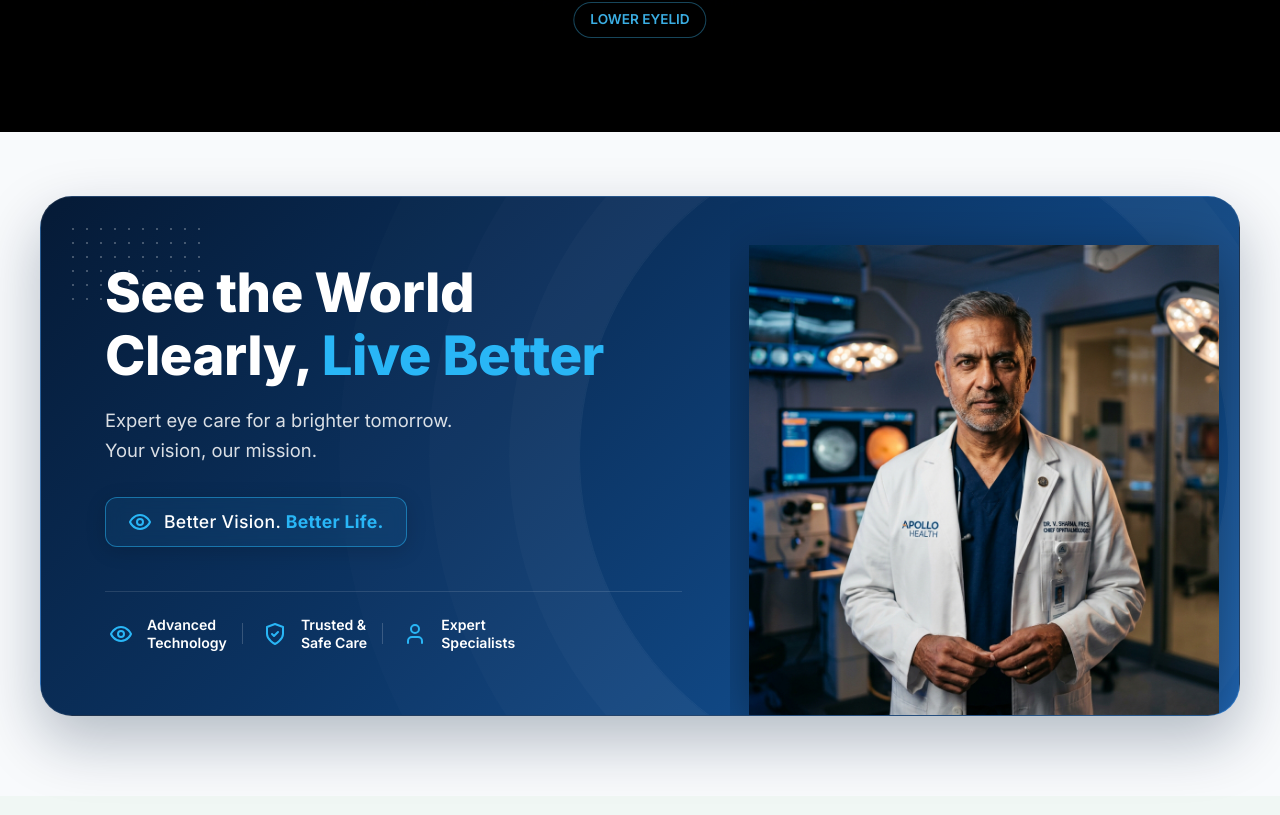
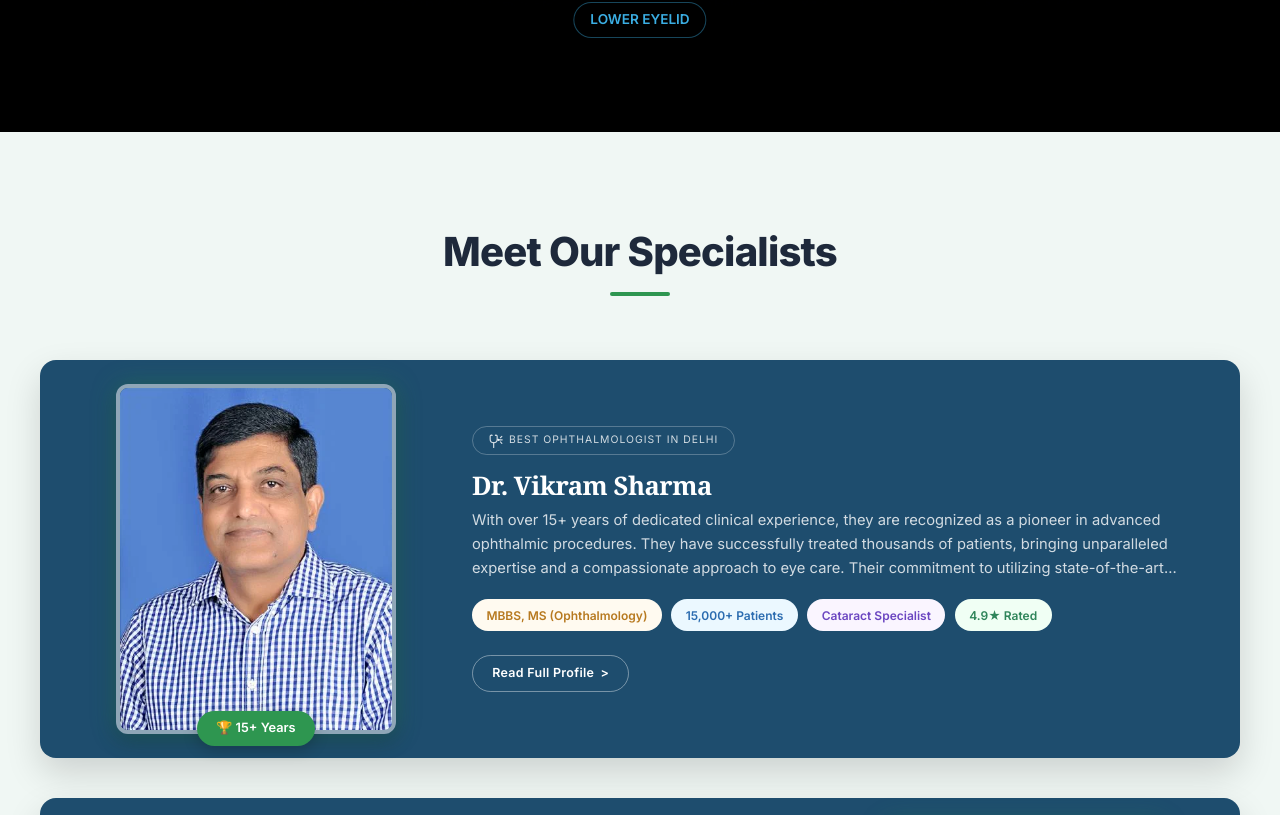
Before and after one commit to pkfiziks742004/Delhi-Eye-Hospital, a Next.js app: page / in a window 1280 px wide. Shown: the part 4830-5645 px from the top of the page. Built offline with nearby package versions, Linux system fonts and the light colour scheme.

Commit message:
feat: use exact high-res Vision Banner graphic and reposition below Your Journey With Us section

```diff
--- a/src/app/page.tsx
+++ b/src/app/page.tsx
@@ -198,10 +198,7 @@ export default function Home() {
       {/* 7. Interactive Specialities Eye Map */}
       <InteractiveEye />
 
-      {/* 8. Vision Feature Banner (See the World Clearly, Live Better) */}
-      <VisionBanner />
-
-      {/* 9. Doctors Section */}
+      {/* 8. Doctors Section */}
       <section className="section" style={{ backgroundColor: '#f0f7f4' }}>
         <div className="container">
           <h2 className="section-title" style={{ marginBottom: '4rem' }}>Meet Our Specialists</h2>
@@ -337,7 +334,10 @@ export default function Home() {
         </div>
       </section>
 
-      {/* 12. Contact Section */}
+      {/* 12. Vision Feature Banner (See the World Clearly, Live Better) */}
+      <VisionBanner />
+
+      {/* 13. Contact Section */}
       <section className="section section-alt contact-section">
         <div className="container grid grid-cols-2">
           <div className="contact-info-panel">
--- a/src/components/VisionBanner.css
+++ b/src/components/VisionBanner.css
@@ -1,248 +1,42 @@
-/* Vision Banner Section - See the World Clearly, Live Better */
+/* Vision Banner Section */
 .vision-banner-section {
-  padding: 4rem 0 5rem;
-  background-color: #f8fafc;
+  padding: 2.5rem 0 5rem;
+  background-color: transparent;
   position: relative;
 }
 
-.vision-banner-card {
-  background: linear-gradient(135deg, #051a36 0%, #0b3260 40%, #124e8f 80%, #1a64b5 100%);
-  border-radius: 32px;
+.vision-banner-wrapper {
+  position: relative;
+  border-radius: 28px;
   overflow: hidden;
-  box-shadow: 0 25px 60px rgba(5, 26, 54, 0.28);
-  position: relative;
-  display: grid;
-  grid-template-columns: 1.15fr 0.85fr;
-  align-items: center;
-  min-height: 480px;
-  color: #ffffff;
-  border: 1px solid rgba(255, 255, 255, 0.1);
+  box-shadow: 0 20px 50px rgba(7, 30, 61, 0.22);
+  transition: transform 0.35s cubic-bezier(0.16, 1, 0.3, 1), box-shadow 0.35s ease;
+  display: block;
+  border: 1px solid rgba(255, 255, 255, 0.15);
+  background: #071e3d;
 }
 
-@media (max-width: 992px) {
-  .vision-banner-card {
-    grid-template-columns: 1fr;
-    min-height: auto;
-  }
+.vision-banner-wrapper:hover {
+  transform: translateY(-4px) scale(1.005);
+  box-shadow: 0 28px 65px rgba(7, 30, 61, 0.32);
 }
 
-/* Background Decorative Elements */
-.banner-dot-pattern {
-  position: absolute;
-  top: 25px;
-  left: 25px;
-  width: 140px;
-  height: 90px;
-  background-image: radial-gradient(circle, rgba(255, 255, 255, 0.25) 1.5px, transparent 1.5px);
-  background-size: 14px 14px;
-  pointer-events: none;
-  z-index: 1;
-}
-
-.banner-wave-rings {
-  position: absolute;
-  top: 50%;
-  right: 28%;
-  transform: translate(50%, -50%);
-  width: 650px;
-  height: 650px;
-  border: 1px solid rgba(255, 255, 255, 0.05);
-  border-radius: 50%;
-  box-shadow:
-    0 0 0 70px rgba(255, 255, 255, 0.02),
-    0 0 0 150px rgba(255, 255, 255, 0.015),
-    0 0 0 240px rgba(255, 255, 255, 0.01);
-  pointer-events: none;
-  z-index: 1;
-}
-
-/* Left Content Column */
-.vision-banner-content {
-  padding: 4rem 3rem 4rem 4rem;
-  position: relative;
-  z-index: 10;
-  display: flex;
-  flex-direction: column;
-  justify-content: center;
+.vision-banner-img {
+  width: 100%;
+  height: auto;
+  display: block;
+  object-fit: cover;
+  border-radius: 28px;
 }
 
 @media (max-width: 768px) {
-  .vision-banner-content {
-    padding: 3rem 1.75rem 2rem 1.75rem;
+  .vision-banner-section {
+    padding: 1.5rem 0 3.5rem;
+  }
+  .vision-banner-wrapper {
+    border-radius: 20px;
+  }
+  .vision-banner-img {
+    border-radius: 20px;
   }
 }
-
-.vision-banner-title {
-  font-size: 3.4rem;
-  font-weight: 800;
-  color: #ffffff;
-  line-height: 1.15;
-  letter-spacing: -0.5px;
-  margin-bottom: 1.25rem;
-}
-
-.vision-banner-title span {
-  color: #29b6f6;
-}
-
-@media (max-width: 768px) {
-  .vision-banner-title {
-    font-size: 2.4rem;
-  }
-}
-
-.vision-banner-desc {
-  font-size: 1.15rem;
-  color: rgba(255, 255, 255, 0.85);
-  line-height: 1.6;
-  margin-bottom: 2rem;
-  font-weight: 400;
-}
-
-/* Center Highlight Pill */
-.vision-banner-pill {
-  display: inline-flex;
-  align-items: center;
-  gap: 12px;
-  padding: 10px 22px;
-  border-radius: 12px;
-  border: 1px solid rgba(41, 182, 246, 0.5);
-  background: rgba(41, 182, 246, 0.08);
-  backdrop-filter: blur(8px);
-  width: fit-content;
-  margin-bottom: 2.75rem;
-  box-shadow: 0 4px 20px rgba(0, 0, 0, 0.15);
-  transition: all 0.3s ease;
-}
-
-.vision-banner-pill:hover {
-  background: rgba(41, 182, 246, 0.15);
-  border-color: #29b6f6;
-  transform: translateY(-2px);
-}
-
-.pill-eye-icon {
-  display: flex;
-  align-items: center;
-  justify-content: center;
-  color: #29b6f6;
-}
-
-.pill-label-text {
-  font-size: 1.1rem;
-  color: #ffffff;
-  font-weight: 500;
-  letter-spacing: 0.3px;
-}
-
-.pill-label-text strong {
-  color: #29b6f6;
-  font-weight: 700;
-}
-
-/* 3 Pillars Footer in Banner */
-.banner-features-row {
-  display: flex;
-  align-items: center;
-  gap: 2rem;
-  padding-top: 1.5rem;
-  border-top: 1px solid rgba(255, 255, 255, 0.12);
-  flex-wrap: wrap;
-}
-
-.feature-col-item {
-  display: flex;
-  align-items: center;
-  gap: 10px;
-  position: relative;
-}
-
-.feature-col-item:not(:last-child)::after {
-  content: '';
-  position: absolute;
-  right: -1rem;
-  top: 20%;
-  height: 60%;
-  width: 1px;
-  background: rgba(255, 255, 255, 0.18);
-}
-
-@media (max-width: 600px) {
-  .feature-col-item:not(:last-child)::after {
-    display: none;
-  }
-}
-
-.feature-icon-wrapper {
-  display: flex;
-  align-items: center;
-  justify-content: center;
-  color: #29b6f6;
-  width: 32px;
-  height: 32px;
-}
-
-.feature-text-block {
-  font-size: 0.88rem;
-  font-weight: 600;
-  color: #ffffff;
-  line-height: 1.25;
-}
-
-/* Right Doctor Visual & Clinic Chart Background */
-.vision-banner-visual {
-  position: relative;
-  height: 100%;
-  min-height: 480px;
-  display: flex;
-  align-items: flex-end;
-  justify-content: center;
-  overflow: hidden;
-  z-index: 5;
-}
-
-@media (max-width: 992px) {
-  .vision-banner-visual {
-    min-height: 380px;
-  }
-}
-
-/* Background Eye Test Chart */
-.chart-bg-overlay {
-  position: absolute;
-  top: 15%;
-  right: 8%;
-  background: rgba(255, 255, 255, 0.08);
-  border: 1px solid rgba(255, 255, 255, 0.12);
-  padding: 18px 24px;
-  border-radius: 12px;
-  font-family: monospace;
-  font-weight: 900;
-  color: rgba(255, 255, 255, 0.3);
-  text-align: center;
-  line-height: 1.3;
-  letter-spacing: 6px;
-  user-select: none;
-  pointer-events: none;
-  box-shadow: 0 8px 30px rgba(0, 0, 0, 0.2);
-}
-
-.chart-bg-overlay .chart-row-1 { font-size: 2.2rem; }
-.chart-bg-overlay .chart-row-2 { font-size: 1.5rem; }
-.chart-bg-overlay .chart-row-3 { font-size: 1.1rem; }
-.chart-bg-overlay .chart-row-4 { font-size: 0.85rem; letter-spacing: 4px; }
-
-/* Doctor Photo Cutout */
-.banner-doctor-img {
-  max-height: 470px;
-  width: auto;
-  object-fit: contain;
-  position: relative;
-  z-index: 6;
-  filter: drop-shadow(0 15px 30px rgba(0, 0, 0, 0.4));
-  transition: transform 0.4s cubic-bezier(0.16, 1, 0.3, 1);
-}
-
-.vision-banner-card:hover .banner-doctor-img {
-  transform: scale(1.02);
-}
--- a/src/components/VisionBanner.tsx
+++ b/src/components/VisionBanner.tsx
@@ -6,105 +6,19 @@ import './VisionBanner.css';
 
 export default function VisionBanner() {
   return (
-    <section className="vision-banner-section">
+    <section className="vision-banner-section" id="vision-banner">
       <div className="container">
-        <div className="vision-banner-card">
-
-          {/* Top-Left Decorative Dot Matrix */}
-          <div className="banner-dot-pattern"></div>
-
-          {/* Concentric Wave Rings */}
-          <div className="banner-wave-rings"></div>
-
-          {/* Left Text & Value Proposition Column */}
-          <div className="vision-banner-content">
-            <h2 className="vision-banner-title">
-              See the World<br />
-              Clearly, <span>Live Better</span>
-            </h2>
-
-            <p className="vision-banner-desc">
-              Expert eye care for a brighter tomorrow.<br />
-              Your vision, our mission.
-            </p>
-
-            {/* Glowing Border Pill */}
-            <Link href="?modal=book-appointment" className="vision-banner-pill">
-              <span className="pill-eye-icon">
-                <svg width="24" height="24" viewBox="0 0 24 24" fill="none" stroke="currentColor" strokeWidth="2" strokeLinecap="round" strokeLinejoin="round">
-                  <path d="M2 12s3-7 10-7 10 7 10 7-3 7-10 7-10-7-10-7Z"></path>
-                  <circle cx="12" cy="12" r="3"></circle>
-                </svg>
-              </span>
-              <span className="pill-label-text">
-                Better Vision. <strong>Better Life.</strong>
-              </span>
-            </Link>
-
-            {/* 3 Value Pillars */}
-            <div className="banner-features-row">
-              {/* Feature 1 */}
-              <div className="feature-col-item">
-                <div className="feature-icon-wrapper">
-                  <svg width="24" height="24" viewBox="0 0 24 24" fill="none" stroke="currentColor" strokeWidth="2" strokeLinecap="round" strokeLinejoin="round">
-                    <path d="M2 12s3-7 10-7 10 7 10 7-3 7-10 7-10-7-10-7Z"></path>
-                    <circle cx="12" cy="12" r="3"></circle>
-                  </svg>
-                </div>
-                <div className="feature-text-block">
-                  Advanced<br />Technology
-                </div>
-              </div>
-
-              {/* Feature 2 */}
-              <div className="feature-col-item">
-                <div className="feature-icon-wrapper">
-                  <svg width="24" height="24" viewBox="0 0 24 24" fill="none" stroke="currentColor" strokeWidth="2" strokeLinecap="round" strokeLinejoin="round">
-                    <path d="M12 22s8-4 8-10V5l-8-3-8 3v7c0 6 8 10 8 10z"></path>
-                    <polyline points="9 12 11 14 15 10"></polyline>
-                  </svg>
-                </div>
-                <div className="feature-text-block">
-                  Trusted &amp;<br />Safe Care
-                </div>
-              </div>
-
-              {/* Feature 3 */}
-              <div className="feature-col-item">
-                <div className="feature-icon-wrapper">
-                  <svg width="24" height="24" viewBox="0 0 24 24" fill="none" stroke="currentColor" strokeWidth="2" strokeLinecap="round" strokeLinejoin="round">
-                    <path d="M19 21v-2a4 4 0 0 0-4-4H9a4 4 0 0 0-4 4v2"></path>
-                    <circle cx="12" cy="7" r="4"></circle>
-                  </svg>
-                </div>
-                <div className="feature-text-block">
-                  Expert<br />Specialists
-                </div>
-              </div>
-            </div>
-
-          </div>
-
-          {/* Right Doctor & Clinical Environment Visual */}
-          <div className="vision-banner-visual">
-
-            {/* Background Snellen Eye Chart */}
-            <div className="chart-bg-overlay">
-              <div className="chart-row-1">E</div>
-              <div className="chart-row-2">F P</div>
-              <div className="chart-row-3">T O Z</div>
-              <div className="chart-row-4">L P E D</div>
-            </div>
-
-            {/* Doctor Photo */}
-            <img
-              src="/doctor-1-cinematic.png"
-              alt="Expert Eye Specialist"
-              className="banner-doctor-img"
-            />
-          </div>
-
-        </div>
+        <Link
+          href="?modal=book-appointment"
+          className="vision-banner-wrapper"
+          aria-label="See the World Clearly, Live Better - Book Consultation"
+        >
+          <img
+            src="/images/see-the-world-banner.jpg"
+            alt="See the World Clearly, Live Better - Expert Eye Care"
+            className="vision-banner-img"
+          />
+        </Link>
       </div>
     </section>
   );
```
Also changed, not shown: public/images/banner-doctor.png (added), public/images/see-the-world-banner.jpg (added).
